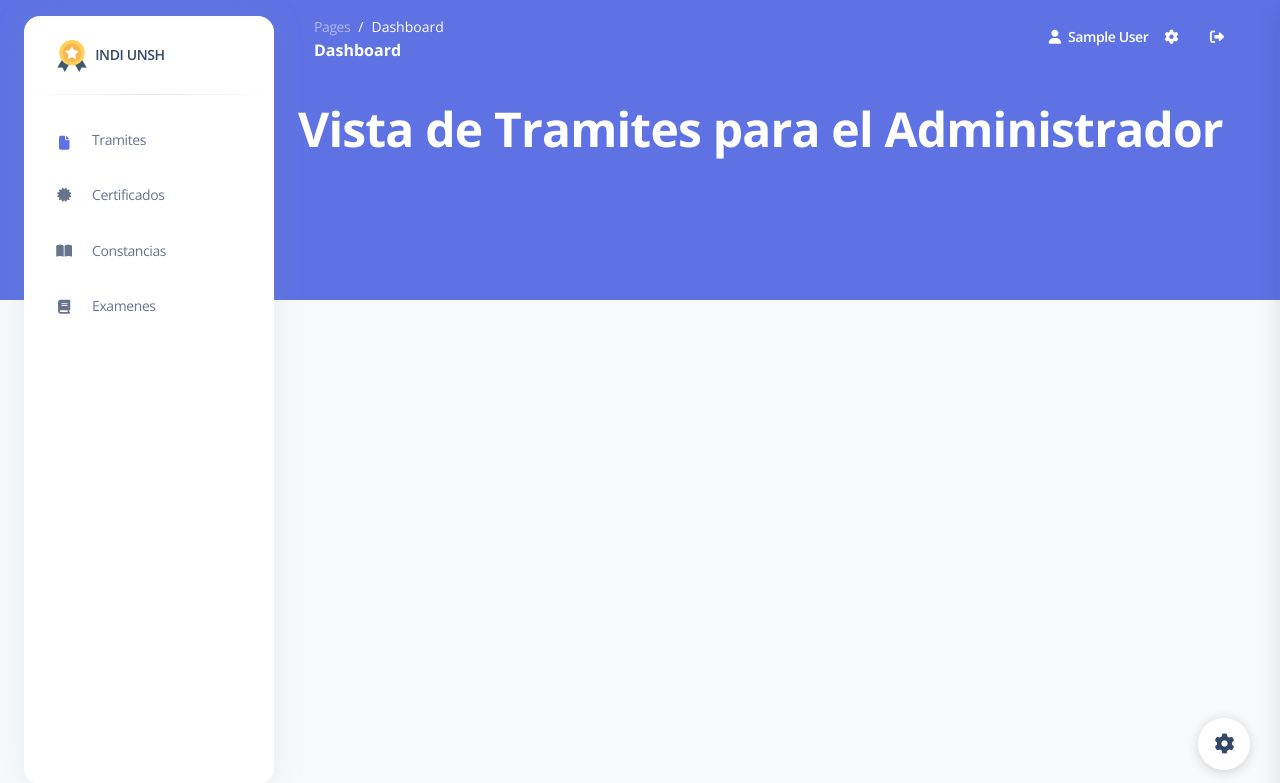
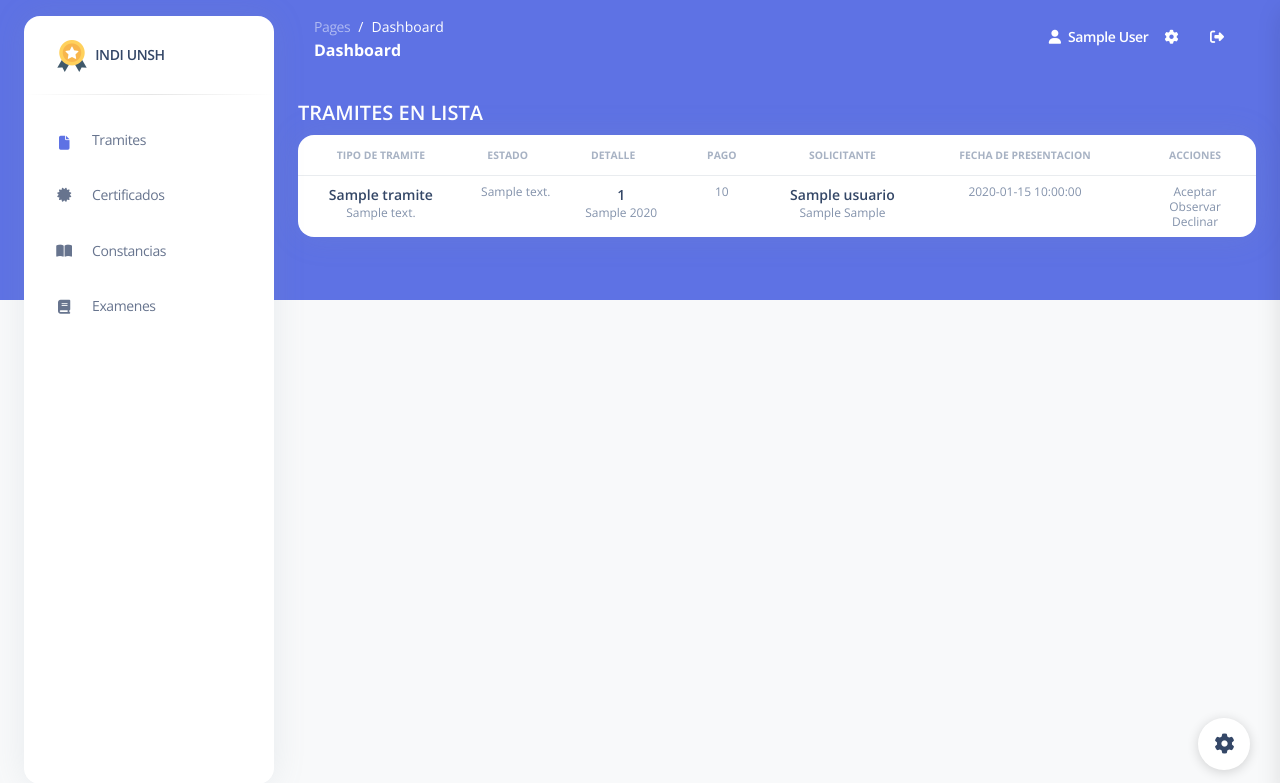
Before and after one commit to Liounex/ProyectoMejora, a PHP site: page /view/content/tramite in a window 1280 px wide. Shown: the top 783 px of the page. Run offline with PHP 8.4, Linux system fonts and the light colour scheme; the visitor is signed in with stand-in values (Sample User, id 1); tables that the repository leaves empty or names only in its code hold one stand-in row (values such as "Sample post"); some libraries are stand-ins or nearby versions.

Commit message:
usuario 80

```diff
--- a/Controllers/UserControllers.php
+++ b/Controllers/UserControllers.php
@@ -35,4 +35,9 @@ class UserControllers {
         $statement = $this->model->show($code);
         return $statement;
     }
+
+    public function showadmin() {
+        $statement = $this->model->showadmin();
+        return $statement;
+    }
 }
--- a/models/UserModels.php
+++ b/models/UserModels.php
@@ -2,14 +2,12 @@
 class UserModels
 {
 	private $PDO;
-	public function __construct()
-	{
+	public function __construct() {
 		require 'C:/xampp/htdocs/proyectomejora/config/Database.php';
 		$con = new Conexion();
 		$this->PDO = $con->conectar();
 	}
-	public function login($username, $password)
-	{
+	public function login($username, $password)	{
 		try {
 			$statement = $this->PDO->prepare("SELECT * FROM usuario WHERE correo = :username AND password = :password");
 			$statement->bindParam(':username', $username);
@@ -31,15 +29,15 @@ class UserModels
 				return false;
 			}
 			$this->PDO = null;
-		} catch (PDOException $e)
-		{
+		} catch (PDOException $e) {
 			echo "Error al conectar a lsa base de datos: " . $e->getMessage();
 		}
 	}
 
     public function show($code) {
+		try {
 			$sql = "SELECT t1.pago_id, t1.dni_user, t1.estado_id,
-        t2.nombre, t2.descripcion, t2.costo,
+			t2.nombre, t2.descripciont, t2.costo,
 			t3.descripcion,
 			t4.idioma, t4.nivel, t4.year, t4.fechainit,
 			t5.total
@@ -49,11 +47,37 @@ class UserModels
 			JOIN detalle_tramite t4 ON t1.id_detalle = t4.id_detalle
 			JOIN pago t5 ON  t1.pago_id = t5.pago_id
 			WHERE t1.dni_user = :code";
-        //$sql = "SELECT * FROM tramite WHERE dni_user = :code";
 			$query = $this->PDO->prepare($sql);
 			$query->bindParam(':code' , $code);
 			$query->execute();
 			return $query->fetchAll();
 			$this->PDO = null;
+		} catch (PDOException $e) {
+			echo "Error al conectar a lsa base de datos: " . $e->getMessage();
 		}
     }
+
+
+	public function showadmin() {
+		//			t4.nombres, t4.ap_paterno, t4.ap_materno,			t5.id_detalle, t5.idioma, t5.nivel, t5.year, t5.fechainit
+		try {
+			$sql = "SELECT t1.tramite_id, t1.pago_id, t1.dni_user,
+			t2.nombre, t2.descripciont,
+			t3.descripcion,
+			t4.idioma, t4.nivel, t4.year, t4.fechainit,
+			t5.total,
+			t6.nombres, t6.ap_paterno, t6.ap_materno
+			FROM tramite t1 JOIN tipo_tramite t2 ON t1.tipo_tramite_id = t2.tipo_tramite_id
+			JOIN estado t3 ON t1.estado_id = t3.estado_id
+			JOIN detalle_tramite t4 ON t1.id_detalle = t4.id_detalle
+			JOIN pago t5 ON t1.pago_id = t5.pago_id
+			JOIN usuario t6 ON t1.dni_user = t6.dni_user";
+			$query = $this->PDO->prepare($sql);
+			$query->execute();
+			return $query->fetchAll();
+			$this->PDO = null;
+		} catch (PDOException $e) {
+		echo "Error al conectar a lsa base de datos: " . $e->getMessage();
+		}
+	}
+}
--- a/view/content/tramite.php
+++ b/view/content/tramite.php
@@ -4,12 +4,76 @@
     require 'C:/xampp/htdocs/proyectomejora/Controllers/UserControllers.php';
     $obj = new UserControllers();
     $datos = $obj->show($_SESSION['dni_user']);
+
+    $datos2 = $obj->showadmin();
 ?>
 
+<!-- Todo para el Administrador-->
 <?php if ($_SESSION['tipo_usuario_id'] == 1) :?>
 <div class="container-fluid py-4 mb-5">
-    <h1 class="text-white">Vista de Tramites para el Administrador</h1>
-</div>
+<div class="row">
+      <h5 class="text-white">TRAMITES EN LISTA</h5>
+      <div class="col-12">
+          <div class="card mb-4">
+              <div class="table-responsive p-0">
+                <table class="table mb-0 text-center">
+                  <thead>
+                    <tr>
+                      <th class="text-uppercase text-secondary text-xxs font-weight-bolder opacity-7">TIPO DE TRAMITE</th>
+                      <th class="text-uppercase text-secondary text-xxs font-weight-bolder opacity-7 ps-2">ESTADO</th>
+                      <th class="text-uppercase text-secondary text-xxs font-weight-bolder opacity-7 ps-2">DETALLE</th>
+                      <th class="text-uppercase text-secondary text-xxs font-weight-bolder opacity-7">PAGO</th>
+                      <th class="text-uppercase text-secondary text-xxs font-weight-bolder opacity-7">SOLICITANTE</th>
+                      <th class="text-uppercase text-secondary text-xxs font-weight-bolder opacity-7">FECHA DE PRESENTACION</th>
+                      <th class="text-uppercase text-secondary text-xxs font-weight-bolder opacity-7">ACCIONES</th>
+                    </tr>
+                  </thead>
+                  <tbody>
+                  <?php if ($datos2) : ?>
+                    <?php foreach ($datos2 as $key => $value2) : ?>
+                        <tr>
+                          <td>
+                            <h6 class="mb-0 text-sm"><?= $value2['nombre']?></h6>
+                            <p class="text-xs text-secondary mb-0"><?= $value2['descripciont']?></p>
+                          </td>
+                          <td>
+                            <p class="text-xs text-secondary mb-0"><?= $value2['descripcion'] ?></p>
+                          </td>
+                          <td>
+                            <h6 class="mb-0 text-sm"><?= $value2['idioma'] ?></h6>
+                            <p class="text-xs text-secondary mb-0"><?= $value2['nivel'] .' '. $value2['year'] ?></p>
+                          </td>
+                          <td>
+                            <p class="text-xs text-secondary mb-0"><?= $value2['total'] ?></p>
+                          </td>
+                          <td>
+                            <h6 class="mb-0 text-sm"><?= $value2['nombres'] ?></h6>
+                            <p class="text-xs text-secondary mb-0"><?= $value2['ap_paterno'] .' '. $value2['ap_materno'] ?></p>
+                          </td>
+                          <td>
+                            <p class="text-xs text-secondary mb-0"><?= $value2['fechainit'] ?></p>
+                          </td>
+                          <td>
+                            <p class="text-xs text-secondary mb-0">Aceptar</p>
+                            <p class="text-xs text-secondary mb-0">Observar</p>
+                            <p class="text-xs text-secondary mb-0">Declinar</p>
+                            <p class="text-xs text-secondary mb-0"></p>
+                          </td>
+                        </tr>
+                        <?php endforeach; ?>
+                      <?php else : ?>
+                        <td colspan="7" >
+                            <p class="text-xs text-secondary mb-0">Sin Registros</p>
+                        </td>
+                      <?php endif; ?>
+                  </tbody>
+                </table>
+              </div>
+            </div>
+          </div>
+        </div>
+
+<!-- Todo para el usuario-->
 <?php elseif ($_SESSION['tipo_usuario_id'] == 2) :?>
   <div class="container-fluid py-4 mb-5">
     <div class="row">
```
Also changed, not shown: view/content/actions/Unew.php (+11 -12 lines). Lines whose indentation alone changed are shown as unchanged.
